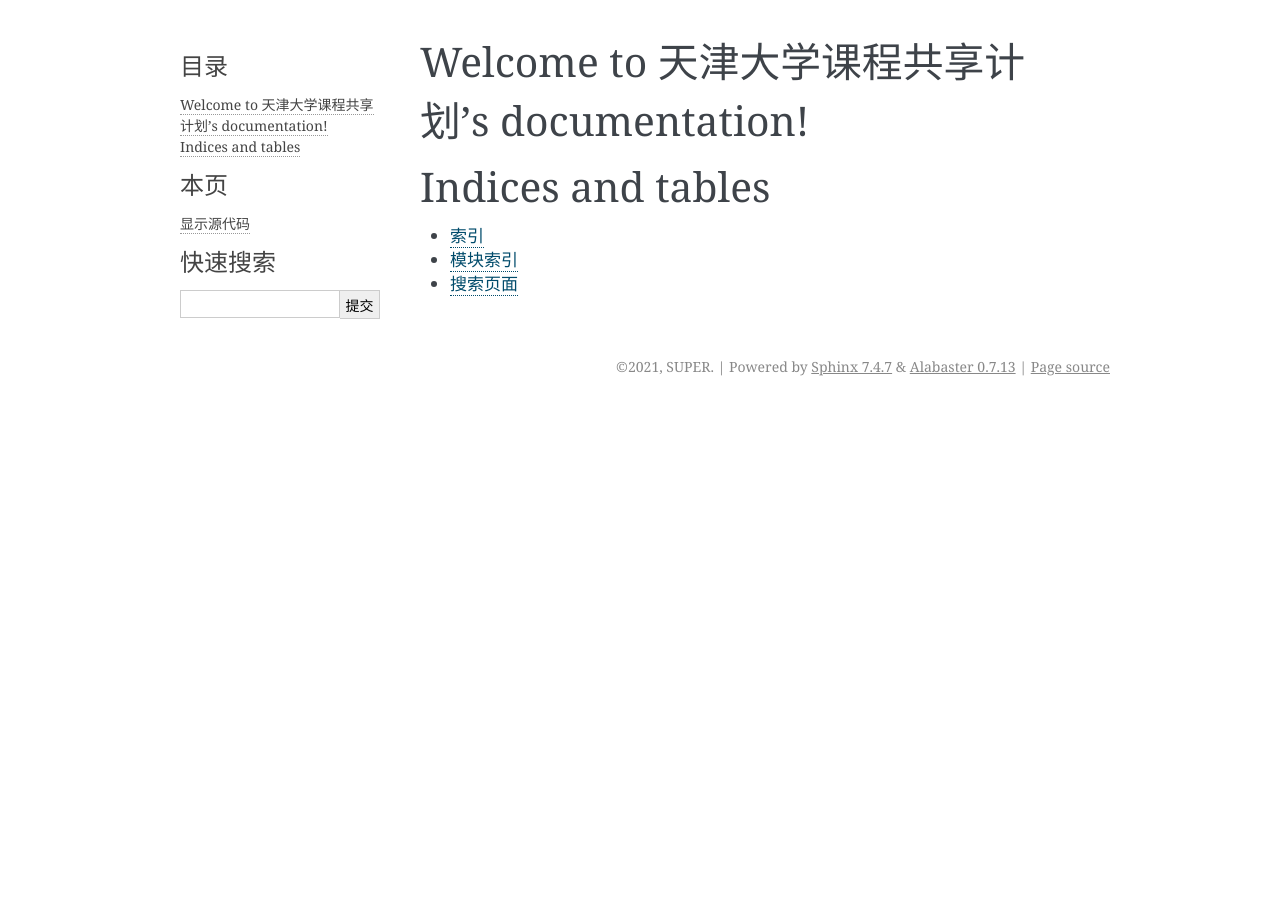
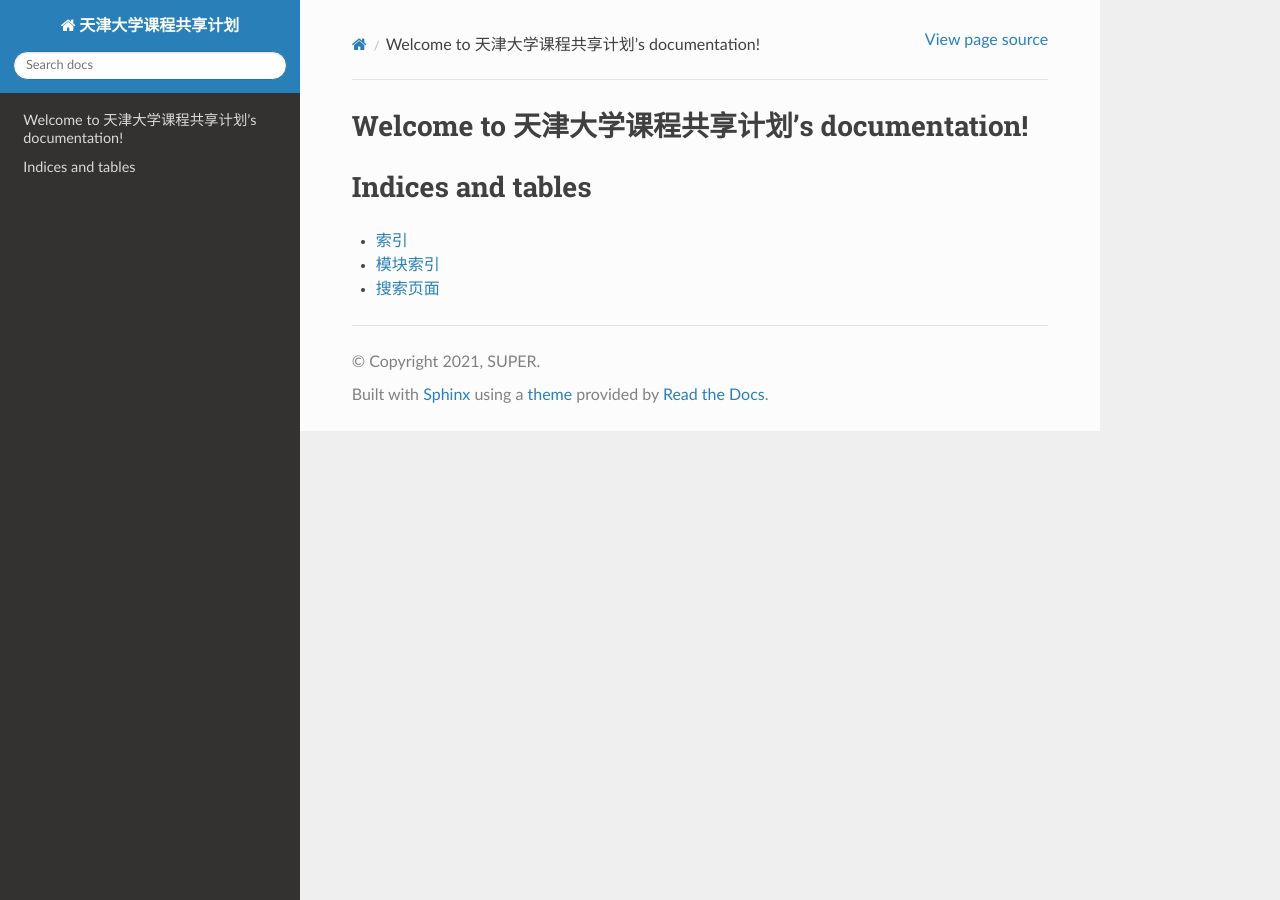
Before and after one commit to superpung/TJU-CourseSharing, a Sphinx documentation site: the page built from source/index.rst, in a window 1280 px wide. Built offline with Sphinx 7.4.7 and the Read the Docs theme 2.0.0, drawn with Linux system fonts in a browser that asks for light colours.

Commit message:
readthedocs 1st try

```diff
--- a/source/conf.py
+++ b/source/conf.py
@@ -13,6 +13,8 @@
 # import os
 # import sys
 # sys.path.insert(0, os.path.abspath('.'))
+import sphinx_rtd_theme
+from recommonmark.parser import CommonMarkParser
 
 
 # -- Project information -----------------------------------------------------
@@ -32,6 +34,10 @@ release = 'v1.0'
 # ones.
 extensions = [
 ]
+source_parsers = {
+    '.md': CommonMarkParser,
+}
+source_suffix = ['.rst', '.md']
 
 # Add any paths that contain templates here, relative to this directory.
 templates_path = ['_templates']
@@ -54,7 +60,9 @@ exclude_patterns = []
 # The theme to use for HTML and HTML Help pages.  See the documentation for
 # a list of builtin themes.
 #
-html_theme = 'alabaster'
+# html_theme = 'alabaster'
+html_theme = "sphinx_rtd_theme"
+html_theme_path = [sphinx_rtd_theme.get_html_theme_path()]
 
 # Add any paths that contain custom static files (such as style sheets) here,
 # relative to this directory. They are copied after the builtin static files,
```
